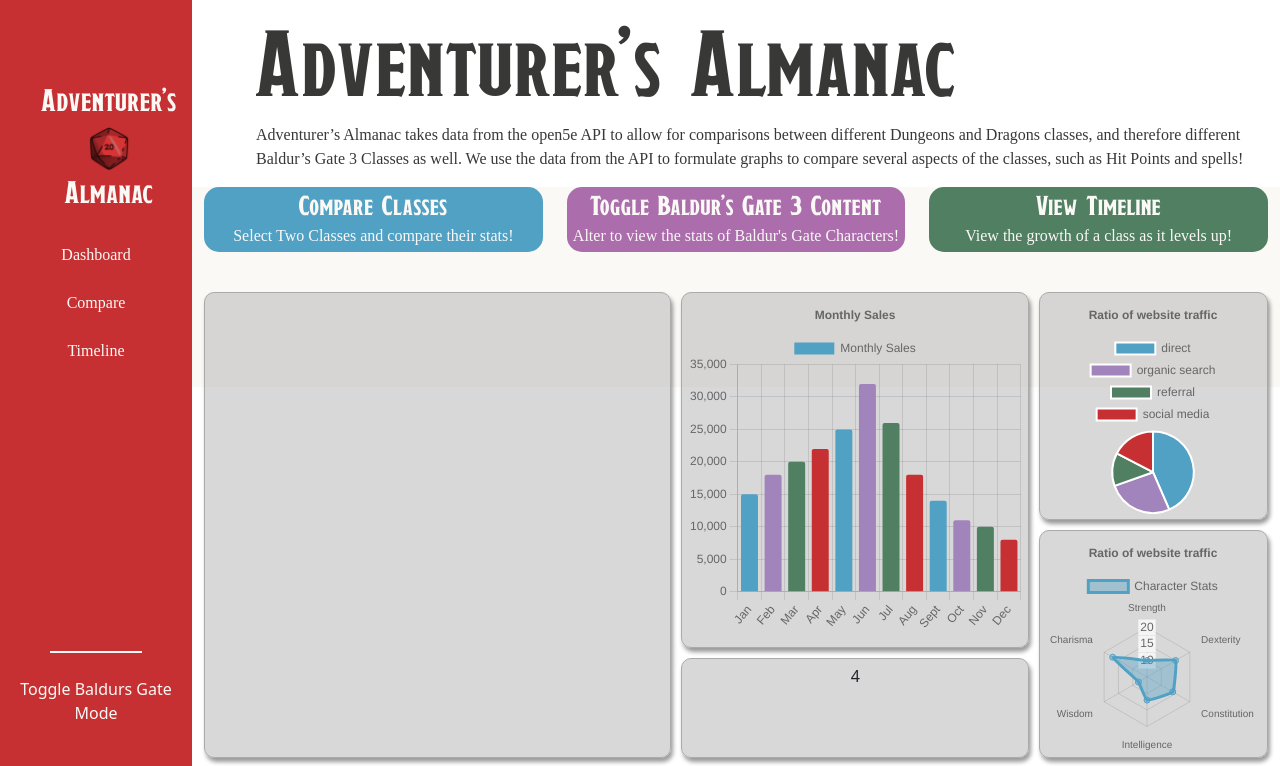
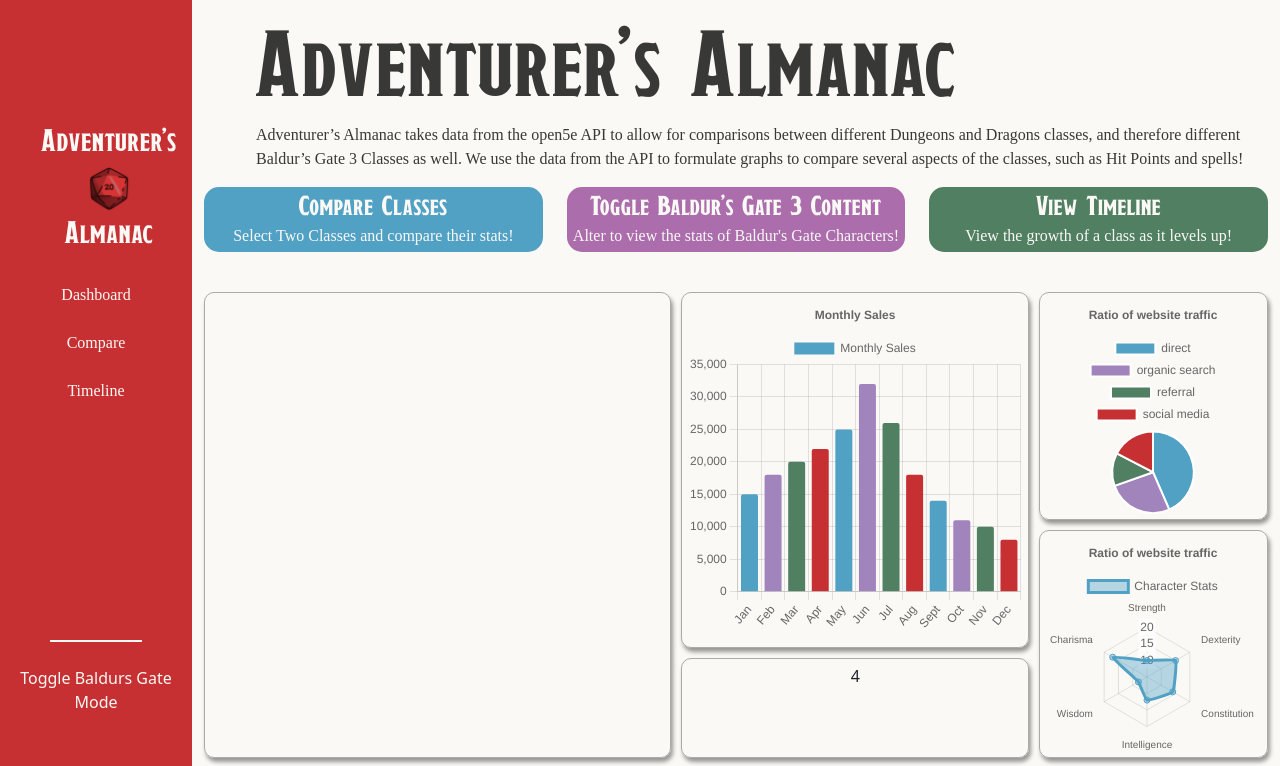
Before and after one commit to KurtSchwimmbacher/DV200ReactApplication, a React (Create React App) app in the folder dndstats/: page / in a window 1280 px wide. Shown: the top 766 px of the page. Built offline with nearby package versions, Linux system fonts and the light colour scheme; a web font is replaced by a local one.

Commit message:
fix sticky nav bar
make nav bar sticky

```diff
--- a/dndstats/public/index.html
+++ b/dndstats/public/index.html
@@ -27,7 +27,7 @@
     <title>React App</title>
     <link rel="stylesheet" href="https://use.typekit.net/etc2jkw.css">
   </head>
-  <body>
+  <body style="background-color: #FAF9f6;">
     <noscript>You need to enable JavaScript to run this app.</noscript>
     <div id="root"></div>
     <!--
--- a/dndstats/src/App.css
+++ b/dndstats/src/App.css
@@ -13,7 +13,7 @@
   font-family: titleFont;
   font-size: 96px;
   font-weight: 400;
-  margin-top: -100vh;
+  margin-top: -220vh;
   color: #383937;
 }
 
--- a/dndstats/src/components/BentoGrid.css
+++ b/dndstats/src/components/BentoGrid.css
@@ -15,7 +15,6 @@
     border-radius: 10px;
     box-shadow: 2px 4px 4px rgba(0, 0, 0, 0.4);
     padding: 5px;
-    background-color: #aaaaaa76;
 }
 
 .grid1{
@@ -51,6 +50,7 @@
 .grid7{
     grid-column: 4/7;
     grid-row: 5/7;
+
 }
 
 .grid8{
--- a/dndstats/src/components/Navbar.css
+++ b/dndstats/src/components/Navbar.css
@@ -23,12 +23,9 @@
 }
 
 .navbar{
-    position: -webkit-sticky !important;
-    position: sticky !important;
-    top: 1% !important;
-    overflow: visible;
+    display: block !important;
     width: 15%;
-    height: 100vh;
+    height: 220vh;
     padding-top: 30px;
     background-color: #C73032;
     color: #FAF9F6 ;
@@ -36,7 +33,7 @@
 
 .navbar-list{
     position: sticky;
-    top: 10%;
+    top: 15vh;
     width: 100%;
     list-style: none;
 }
@@ -54,6 +51,8 @@
 }
 
 .bg3-mode{
+    position: sticky;
+    top: 80%;
     text-align: center;
     margin-top: 15vh;
     margin-left: 10%;
--- a/dndstats/src/pages/Dashboard.js
+++ b/dndstats/src/pages/Dashboard.js
@@ -18,7 +18,12 @@
 
     return(
         <>
+        <div className="dash-layout">
+            <div className="side-bar">
                 <Navbar />
+            </div>
+            <div className="page-content">
+
                 <h1 className="dashboard-title">Adventurer's Almanac</h1>
                 <p className="dashboard-subtitle">
                     Adventurer’s Almanac takes data from the open5e API to
@@ -39,9 +44,9 @@
                     <BentoGrid />
                     </Row>
                 </Container>
+            </div>
 
-
-
+        </div>
 
         </>
     );
```
Lines whose indentation alone changed are shown as unchanged.
